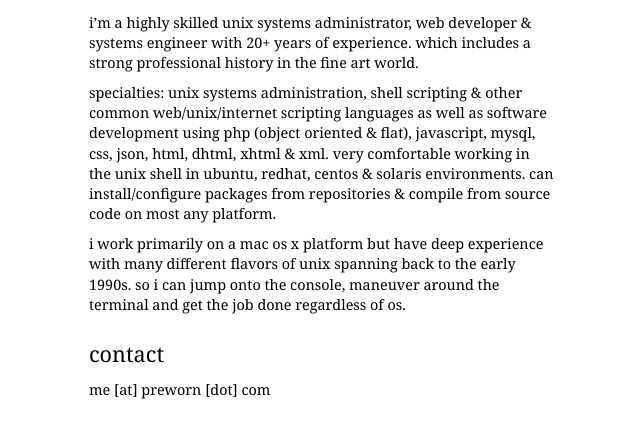
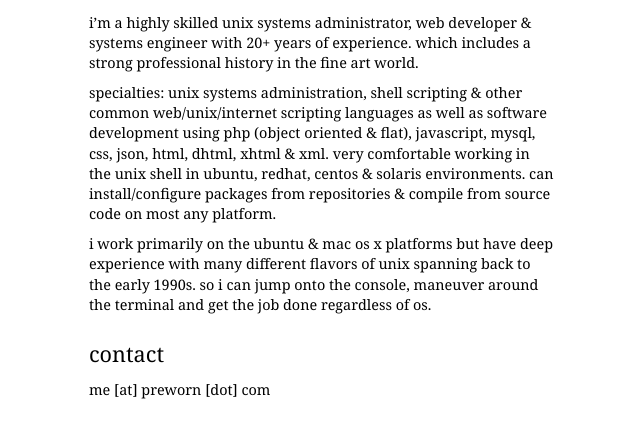
Before and after one commit to JackSzwergold/Preworn-Main, a PHP site: page / in a window 1280 px wide. Shown: the part 327-765 px from the top of the page, without its empty margins (318-958 px from the left). Run offline with PHP 8.4, Linux system fonts and the light colour scheme.

Commit message:
Making this page real.

```diff
--- a/index.php
+++ b/index.php
@@ -66,7 +66,7 @@ $wrapper = '<div class="Wrapper">'
 
          . '<p>specialties: unix systems administration, shell scripting & other common web/unix/internet scripting languages as well as software development using php (object oriented & flat), javascript, mysql, css, json, html, dhtml, xhtml & xml. very comfortable working in the unix shell in ubuntu, redhat, centos & solaris environments. can install/configure packages from repositories & compile from source code on most any platform.</p>'
 
-         . '<p>i work primarily on a mac os x platform but have deep experience with many different flavors of unix spanning back to the early 1990s. so i can jump onto the console, maneuver around the terminal and get the job done regardless of os.</p>'
+         . '<p>i work primarily on the ubuntu & mac os x platforms but have deep experience with many different flavors of unix spanning back to the early 1990s. so i can jump onto the console, maneuver around the terminal and get the job done regardless of os.</p>'
 
          . '<br />'
 
```
